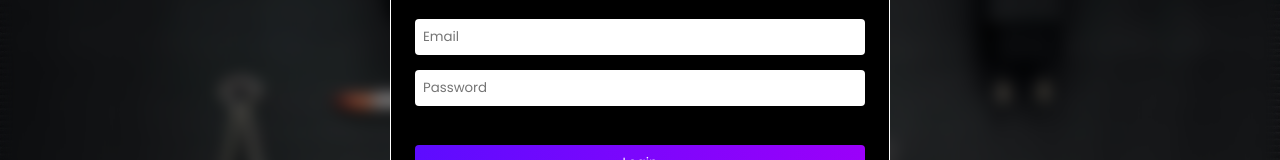
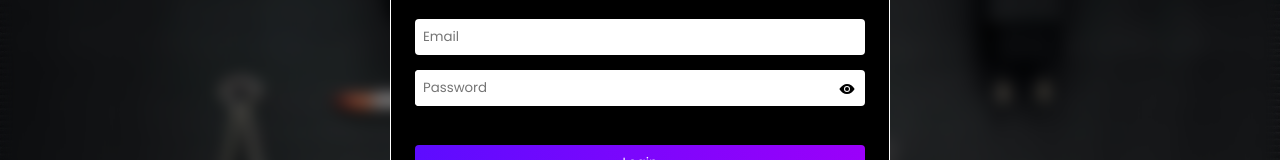
Before and after one commit to Pappyjay23/todo-list, a React (Create React App) app: page / in a window 1280 px wide. Shown: the part 137-297 px from the top of the page. Built offline with nearby package versions, Linux system fonts and the light colour scheme.

Commit message:
feat: Added fix for login form submission and added password toggle functionality

```diff
--- a/src/App.scss
+++ b/src/App.scss
@@ -107,9 +107,31 @@ body {
 			color: rgb(105, 107, 250);
 		}
 	}
+
 	.error-message {
 		color: red;
 		text-align: left;
+	}
+
+	.password-group {
+		width: 100%;
+		position: relative;
+		background-color: white;
+		border-radius: 4px;
+
+		input {
+			width: 90%;
+			z-index: 2;
+		}
+
+		.toggle-password-icon {
+			position: absolute;
+			right: 10px;
+			top: 25%;
+			cursor: pointer;
+			z-index: 5;
+			color: black;
+		}
 	}
 }
 
--- a/src/context/AuthContext.jsx
+++ b/src/context/AuthContext.jsx
@@ -6,7 +6,6 @@ export const AuthContext = createContext();
 
 export const AuthProvider = ({ children }) => {
 	const [userId, setUserId] = useState(null);
-	const [user, setUser] = useState(null);
 
 	useEffect(() => {
 		const storedUserId = localStorage.getItem("userId");
@@ -27,7 +26,6 @@ export const AuthProvider = ({ children }) => {
 		const user = users.find(
 			(user) => user.email === email && user.password === password
 		);
-		setUser(user);
 		user && setUserId(user.userId);
 	};
 
@@ -38,7 +36,7 @@ export const AuthProvider = ({ children }) => {
 	};
 
 	return (
-		<AuthContext.Provider value={{ userId, signUp, login, logout, user, setUser }}>
+		<AuthContext.Provider value={{ userId, signUp, login, logout }}>
 			{children}
 		</AuthContext.Provider>
 	);
--- a/src/pages/Home.jsx
+++ b/src/pages/Home.jsx
@@ -8,13 +8,11 @@ const Home = () => {
 	const [input, setInput] = useState("");
 	const [todos, setTodos] = useState([]);
 
-	const { setUser } = useContext(AuthContext);
 
 	const navigate = useNavigate();
 
 	const logOut = () => {
 		navigate("/");
-		setUser(null);
 	};
 
 	const { userId } = useContext(AuthContext);
--- a/src/pages/Login.jsx
+++ b/src/pages/Login.jsx
@@ -1,6 +1,7 @@
 import React, { useContext, useState } from "react";
 import { Link, useNavigate } from "react-router-dom";
 import { AuthContext } from "../context/AuthContext";
+import { IoEyeOff, IoEye } from "react-icons/io5";
 
 const Login = () => {
 	const navigate = useNavigate();
@@ -10,9 +11,11 @@ const Login = () => {
 		password: "",
 	});
 
+	const [showPassword, setShowPassword] = useState(false);
+
 	const [formError, setFormError] = useState("");
 
-	const { login, user } = useContext(AuthContext);
+	const { login } = useContext(AuthContext);
 
 	const [errors, setErrors] = useState({});
 
@@ -36,22 +39,25 @@ const Login = () => {
 		const validationErrors = validateForm(formData);
 		setErrors(validationErrors);
 
+		const users = Object.values(localStorage).map(JSON.parse);
+		const user = users.find(
+			(user) => user.email === email && user.password === password
+		);
+
 		if (Object.keys(validationErrors).length === 0) {
 			login(email, password);
 
 			if (user) {
 				navigate("/home");
+				setFormData({ ...formData, email: "", password: "" });
 			} else {
-				setFormError(
-					"Email and password do not match any user on database. Redirecting you to sign up..."
-				);
+				setFormError("We couldn't find an account matching that email and password. No worries, try again!");
 
 				setTimeout(() => {
-					navigate("/sign-up");
-				}, 4000);
+					setFormData({ ...formData, email: "", password: "" });
+					setFormError("");
+				}, 2500);
 			}
-
-			setFormData({ ...formData, email: "", password: "" });
 		}
 	};
 
@@ -70,14 +76,21 @@ const Login = () => {
 						placeholder='Email'
 					/>
 					{errors.email && <p className='error-message'>{errors.email}</p>}
+					<div className='password-group'>
 						<input
-						type='password'
+							type={showPassword ? "text" : "password"}
 							value={password}
 							onChange={(e) =>
 								setFormData({ ...formData, password: e.target.value })
 							}
 							placeholder='Password'
 						/>
+						<span
+							className='toggle-password-icon'
+							onClick={() => setShowPassword((prev) => !prev)}>
+							{showPassword ? <IoEyeOff /> : <IoEye />}
+						</span>
+					</div>
 					{errors.password && (
 						<p className='error-message'>{errors.password}</p>
 					)}
--- a/src/pages/SignUp.jsx
+++ b/src/pages/SignUp.jsx
@@ -1,6 +1,7 @@
 import React, { useContext, useState } from "react";
 import { Link, useNavigate } from "react-router-dom";
 import { AuthContext } from "../context/AuthContext";
+import { IoEye, IoEyeOff } from "react-icons/io5";
 
 const SignUp = () => {
 	const navigate = useNavigate();
@@ -9,6 +10,8 @@ const SignUp = () => {
 		email: "",
 		password: "",
 	});
+
+	const [showPassword, setShowPassword] = useState(false);
 
 	const { signUp } = useContext(AuthContext);
 
@@ -57,14 +60,21 @@ const SignUp = () => {
 						placeholder='Email'
 					/>
 					{errors.email && <p className='error-message'>{errors.email}</p>}
+					<div className='password-group'>
 						<input
-						type='password'
+							type={showPassword ? "text" : "password"}
 							value={password}
 							onChange={(e) =>
 								setFormData({ ...formData, password: e.target.value })
 							}
 							placeholder='Create Password'
 						/>
+						<span
+							className='toggle-password-icon'
+							onClick={() => setShowPassword((prev) => !prev)}>
+							{showPassword ? <IoEyeOff /> : <IoEye />}
+						</span>
+					</div>
 					{errors.password && (
 						<p className='error-message'>{errors.password}</p>
 					)}
```
Lines whose indentation alone changed are shown as unchanged.
